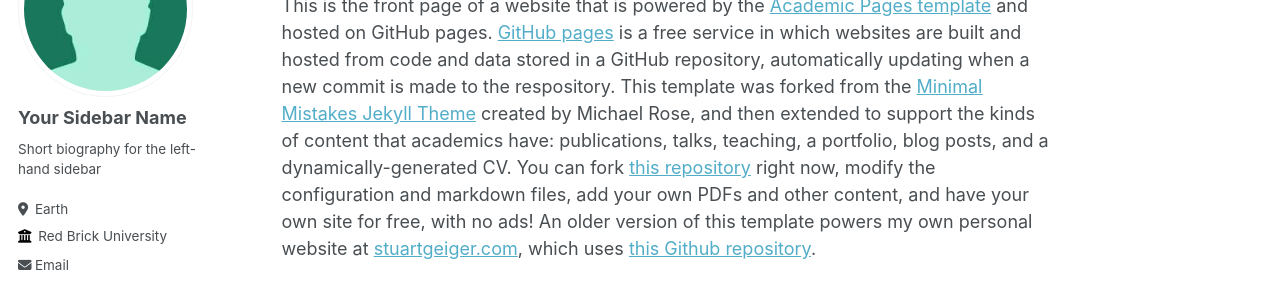
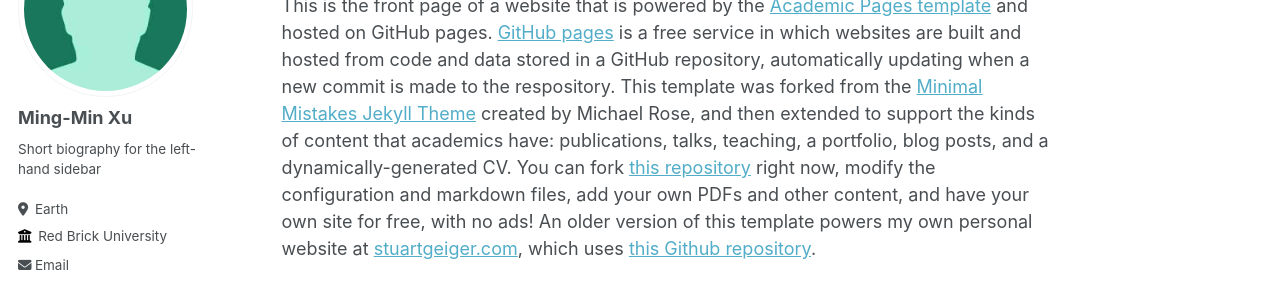
Before and after one commit to qiuyixmm/academicpages, a Jekyll site: the page built from _pages/about.md, in a window 1280 px wide. Shown: the part 184-471 px from the top of the page. Built offline with Jekyll 4.4.1, drawn with Linux system fonts in a browser that asks for light colours; some web fonts are replaced.

Commit message:
Update _config.yml

```diff
--- a/_config.yml
+++ b/_config.yml
@@ -22,13 +22,13 @@ repository               : "qiuyixmm/qiuyixmm.github.io"
 author:
   # Biographic information
   avatar           : "profile.png"
-  name             : "Your Sidebar Name"
+  name             : "Ming-Min Xu"
   pronouns         : # example: "she/her"
   bio              : "Short biography for the left-hand sidebar"
   location         : "Earth"
   employer         : "Red Brick University"
   uri              : # URL
-  email            : "none@example.org"
+  email            : "qiuyixmm@163.com"
 
   # Academic websites
   arxiv            : # URL - Update with the correct link to your profile
@@ -43,7 +43,7 @@ author:
   bitbucket        : # Username - Update with your username on the site
   codepen          : # Username
   dribbble         : # Username
-  github           : "academicpages"
+  github           : "https://github.com/qiuyixmm"
   kaggle           : # Username
   stackoverflow    : # User number or user number and name (i.e., use "1" or "1/jeff-atwood")
 
```
